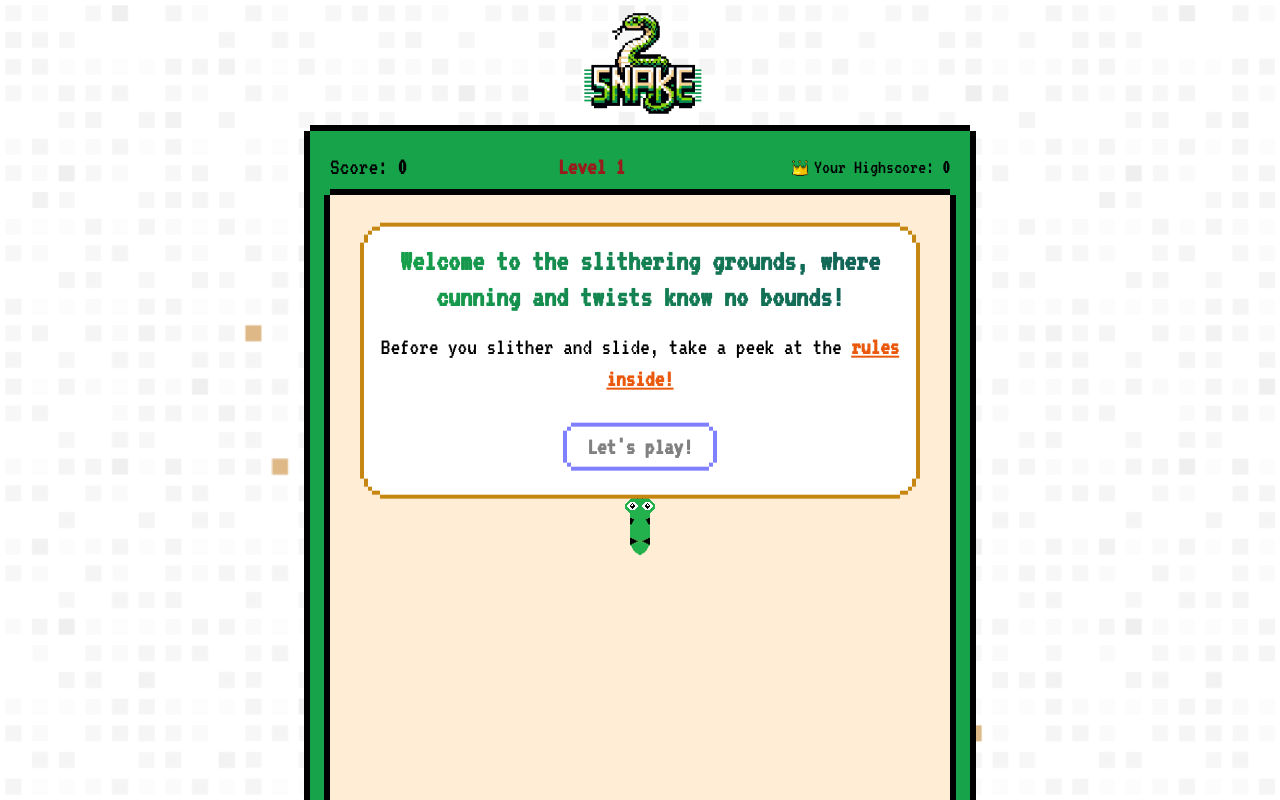
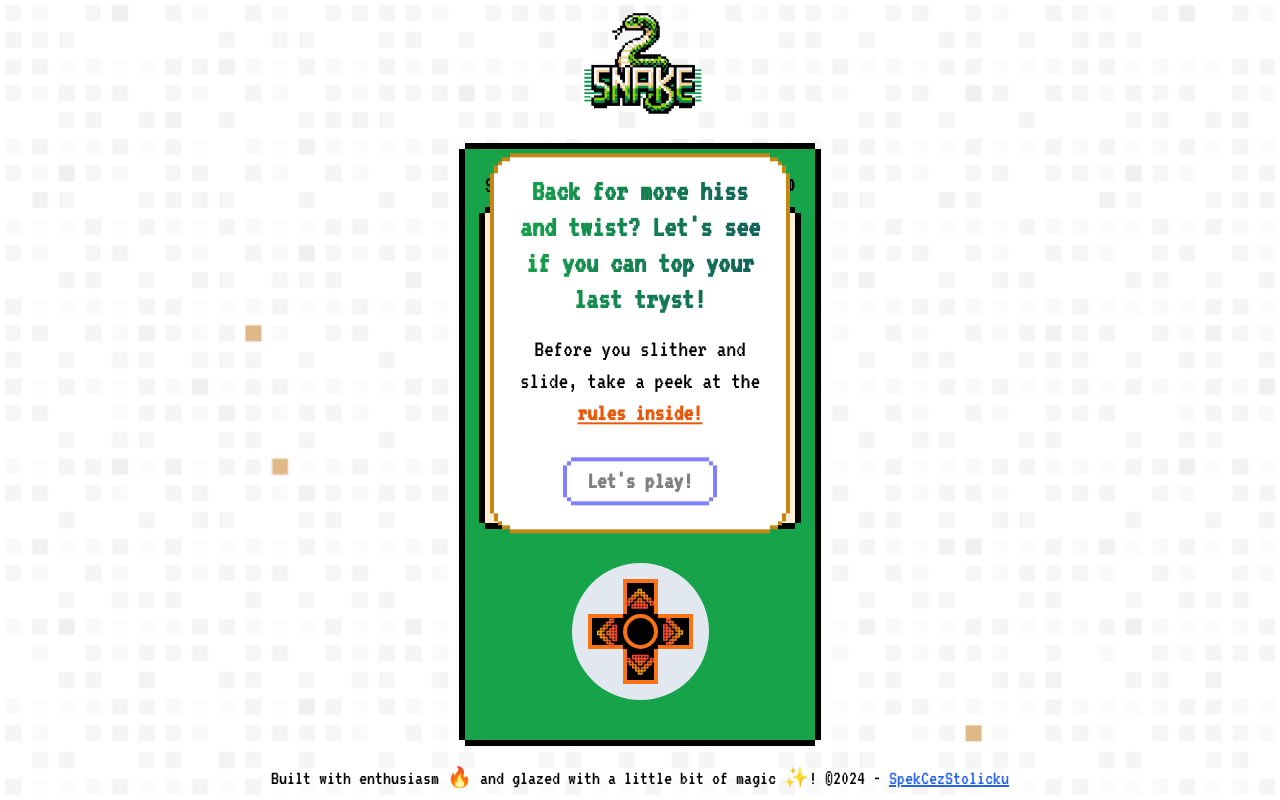
Before and after one commit to SpekCezStolicku/snakeGame, a Vue app: page / in a window 1280 px wide. Shown: the top 800 px of the page. Built offline with nearby package versions, Linux system fonts and the light colour scheme.

Commit message:
add height observer function

```diff
--- a/src/App.vue
+++ b/src/App.vue
@@ -1,15 +1,38 @@
 <script setup lang="ts">
+import { onMounted, onUnmounted, ref } from 'vue'
+import { useGameStore } from '@/store/gameSettings'
 import GameBoard from '@/components/GameBoard.vue'
 import GameHeader from '@/components/GameHeader.vue'
 import ScoreBoard from '@/components/ScoreBoard.vue'
 import GameFooter from '@/components/GameFooter.vue'
 import GameController from '@/components/GameController.vue'
+
+const gameStore = useGameStore()
+const gameBoy = ref(null)
+
+onMounted(() => {
+  const observer = new ResizeObserver((entries) => {
+    for (let entry of entries) {
+      const { height } = entry.contentRect
+      gameStore.adjustTileSize(undefined, height)
+    }
+  })
+  if (gameBoy.value) {
+    observer.observe(gameBoy.value)
+  }
+
+  onUnmounted(() => {
+    if (gameBoy.value) {
+      observer.disconnect()
+    }
+  })
+})
 </script>
 
 <template>
   <main class="select-none flex flex-col justify-between">
     <GameHeader />
-    <div class="game-board p-2 md:p-5 bg-green-600">
+    <div ref="gameBoy" class="game-board p-2 md:p-5 bg-green-600">
       <ScoreBoard />
       <GameBoard />
       <GameController />
--- a/src/main.ts
+++ b/src/main.ts
@@ -17,7 +17,6 @@ function checkAndUpdateSize() {
   gameStore.adjustTileSize(window.innerWidth)
 }
 
-// Prvotné nastavenie a sledovanie zmeny veľkosti okna
 checkAndUpdateSize()
 window.addEventListener('resize', checkAndUpdateSize)
 
--- a/src/store/gameSettings.ts
+++ b/src/store/gameSettings.ts
@@ -237,14 +237,25 @@ export const useGameStore = defineStore('game', {
     resetTileSize() {
       this.tileSize = this.baseTileSize
     },
-    adjustTileSize(maxWidth: number) {
-      const totalWidth = this.playground.xTiles * this.tileSize
-      if (totalWidth > maxWidth && totalWidth > 500) {
-        const newTileSize = 10
-        this.setTileSize(newTileSize)
-      } else if (totalWidth > maxWidth && totalWidth < 350) {
-        const newTileSize = 9
-        this.setTileSize(newTileSize)
+    adjustTileSize(maxWidth?: number | undefined, maxHeight?: number) {
+      const maxSize = this.playground.xTiles * this.tileSize
+      if (maxWidth) {
+        if (maxSize > maxWidth && maxSize > 500) {
+          this.setTileSize(10)
+        } else if (maxSize > maxWidth && maxSize < 350) {
+          this.setTileSize(9)
+        } else {
+          this.resetTileSize()
+        }
+        return
+      }
+      if (!maxHeight) return
+      if (maxHeight > maxSize && maxSize > 450) {
+        this.setTileSize(14)
+      } else if (maxHeight > maxSize && maxSize < 450) {
+        this.setTileSize(10)
+      } else if (maxHeight > maxSize && maxSize < 300) {
+        this.setTileSize(9)
       } else {
         this.resetTileSize()
       }
```
